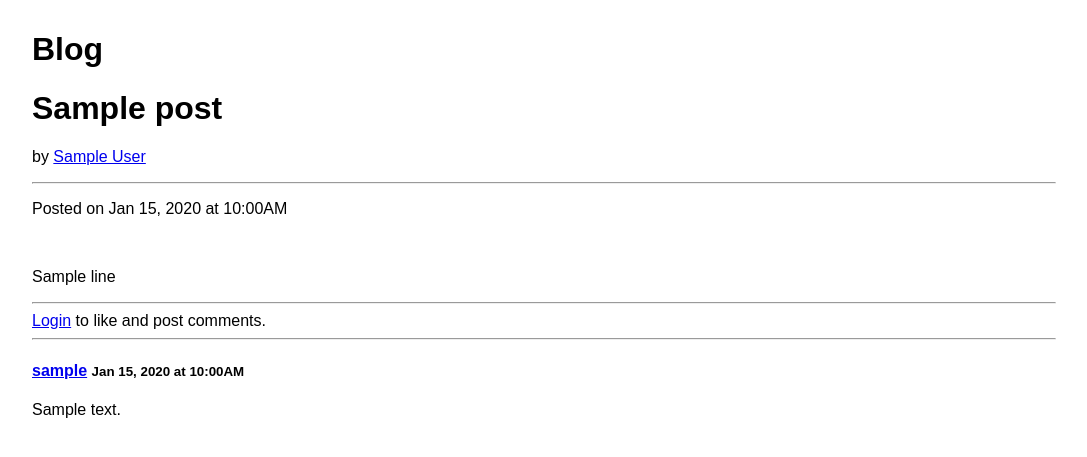
After one commit to disposedtrolley/Udacity_FSND, a Python web app: template Projects/Blog/app/templates/post_unauthed.html in a window 1280 px wide. The commit adds this page. Shown: the top 457 px of the page, without its empty margins (96-1183 px from the left). Run offline with Jinja, Linux system fonts and the light colour scheme; the template is opened without the code that fills it: most values are stand-ins (such as "Sample title", 1, 10 or a date in 2020).

Commit message:
created separate post template for authenticated users

```diff
--- a/Projects/Blog/app/templates/post.html
+++ b/Projects/Blog/app/templates/post.html
@@ -35,7 +35,6 @@
         <!-- Blog Comments -->
 
         <!-- Comments Form -->
-        {% if auth_user %}
         <form class="form-like" method="post" action="like">
             <!-- display different like button colour and text if
             currently logged-in user has liked the post -->
@@ -66,9 +65,6 @@
                 <button type="submit" class="btn btn-primary">Submit</button>
             </form>
         </div>
-        {% else %}
-            <a href="/blog/login">Login</a> to like and post comments.
-        {% endif %}
 
         <hr>
 
--- /dev/null
+++ b/Projects/Blog/app/templates/post_unauthed.html
@@ -0,0 +1,60 @@
+{% extends "base.html" %}
+
+{% block content %}
+<div class="row">
+
+    <!-- Blog Post Content Column -->
+    <div class="col-lg-8">
+
+        <!-- Blog Post -->
+
+        <!-- Title -->
+        <h1>{{post.subject}}</h1>
+
+        <!-- Author -->
+        <p class="lead">
+            by <a href="/blog/profile/{{post.author}}">{{post.author}}</a>
+        </p>
+
+        <hr>
+
+        <!-- Date/Time -->
+        <p><span class="glyphicon glyphicon-time"></span> Posted on {{post.created.strftime("%b %d, %Y")}} at {{post.created.strftime("%-I:%M%p")}}</p>
+
+        <br>
+
+        <!-- Post Content -->
+        <p class="lead">
+            {% for line in post.content.splitlines() %}
+                {{line}}<br>
+            {% endfor %}
+        </p>
+
+        <hr>
+
+        <!-- Blog Comments -->
+
+        <!-- Comments Form -->
+        <a href="/blog/login">Login</a> to like and post comments.
+
+        <hr>
+
+        <!-- Posted Comments -->
+
+        <!-- Comment -->
+        {% for comment in comments %}
+            <div class="media">
+                <div class="media-body">
+                    <h4 class="media-heading"><a href="/blog/profile/{{comment.username}}">{{comment.username}}</a>
+                        <small>{{comment.created.strftime("%b %d, %Y")}} at {{comment.created.strftime("%-I:%M%p")}}</small>
+                    </h4>
+                    {{comment.comment}}
+                </div>
+            </div>
+        {% endfor %}
+
+    </div>
+
+</div>
+<!-- /.row -->
+{% endblock %}
```
Also changed, not shown: Projects/Blog/app/handlers/posthandler.py (+12 -9 lines). Lines whose indentation alone changed are shown as unchanged.
